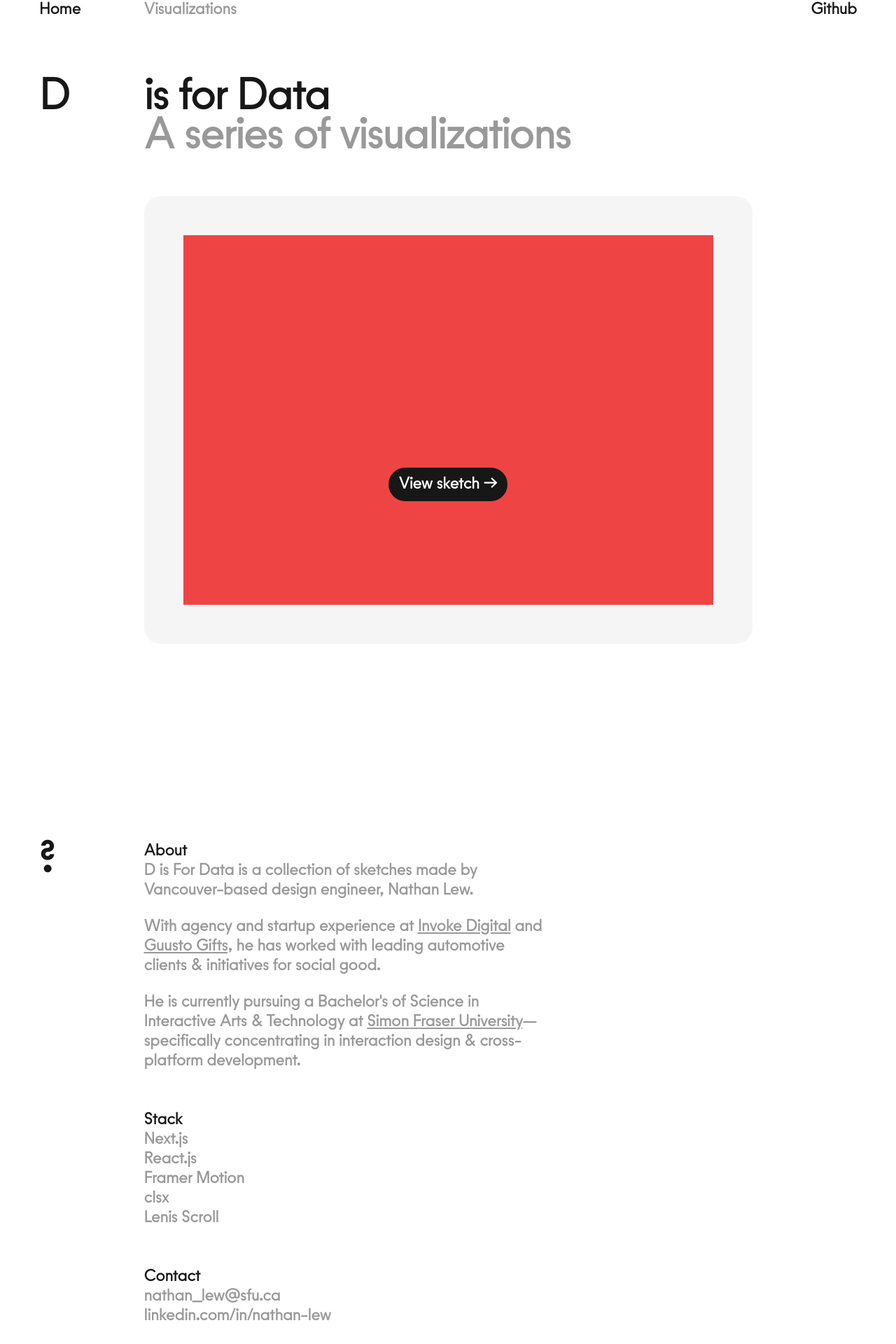
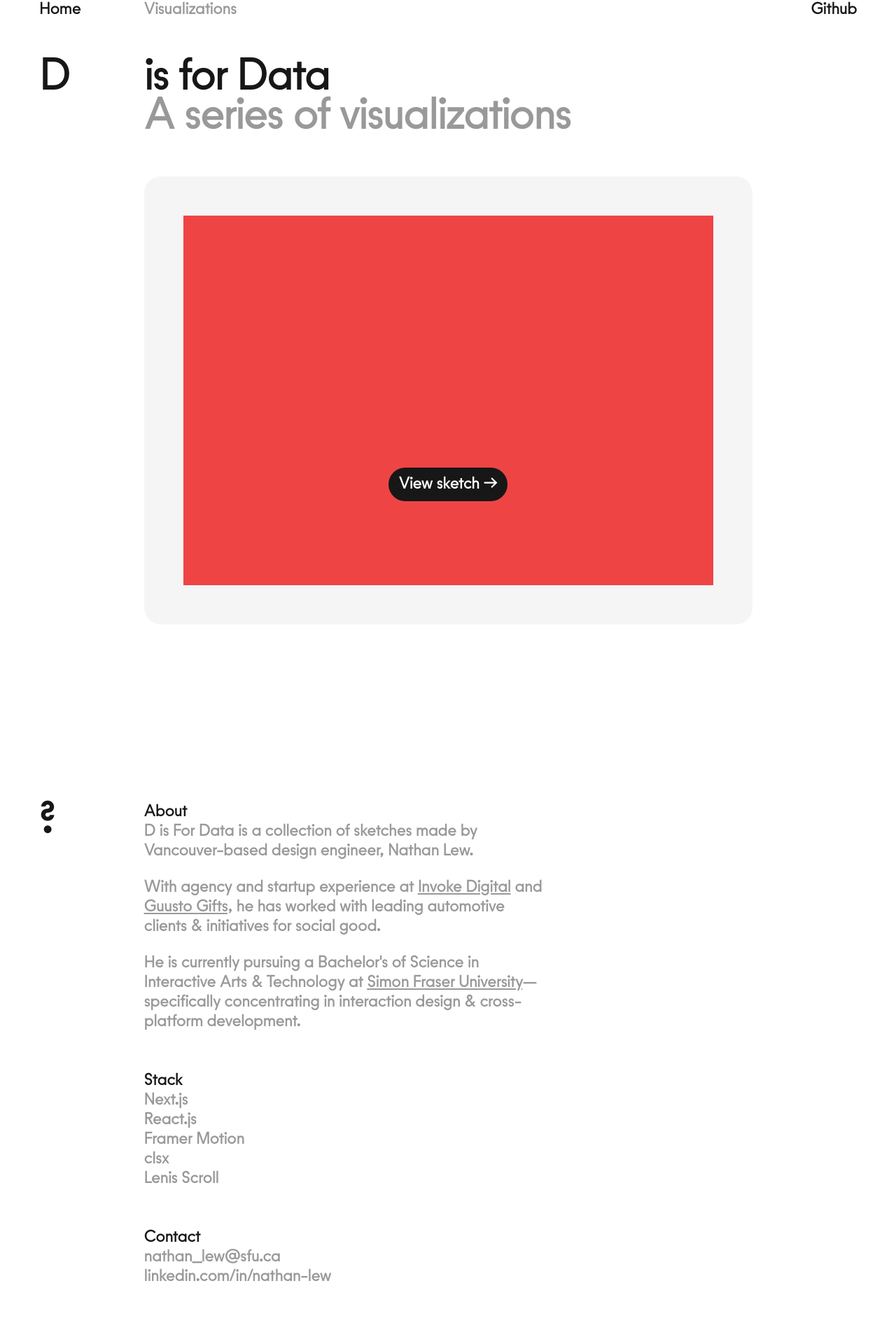
Before and after one commit to nethen/nethen.github.io, a Next.js app: page / in a window 1280 px wide. Shown: the part 28-1948 px from the top of the page at 70% size. Built offline with nearby package versions, Linux system fonts and the light colour scheme.

Commit message:
fix: updated scroll padding

```diff
--- a/src/pages/index.tsx
+++ b/src/pages/index.tsx
@@ -23,7 +23,7 @@ export default function Home() {
         <article
           className={clsx(
             grid,
-            "gap-y-m2 lg:gap-y-r2 relative pt-m2 lg:pt-r2 pb-m4 lg:mb-r4"
+            "gap-y-m2 lg:gap-y-r2 relative pt-m1 lg:pt-r1 pb-m4 lg:mb-r4"
           )}
         >
           {width >= 1024 && isClient && (
@@ -61,7 +61,7 @@ export default function Home() {
         <article
           className={clsx(
             grid,
-            "gap-y-m2 lg:gap-y-r2 relative pt-m2 lg:pt-r2 pb-m4 lg:pb-r4"
+            "gap-y-m2 lg:gap-y-r2 relative pb-m4 pt-m1 lg:pt-r1 lg:pb-r4"
           )}
         >
           {width >= 1024 && isClient && (
--- a/src/pages/visualizations/index.tsx
+++ b/src/pages/visualizations/index.tsx
@@ -18,7 +18,7 @@ export default function Visualizations() {
         <article
           className={clsx(
             grid,
-            "gap-y-m2 lg:gap-y-r2 relative pt-m2 lg:pt-r2 pb-m6 lg:mb-r4"
+            "gap-y-m2 lg:gap-y-r2 relative pt-m1 lg:pt-r1 pb-m6 lg:mb-r4"
           )}
         >
           {width >= 1024 && isClient && (
```
